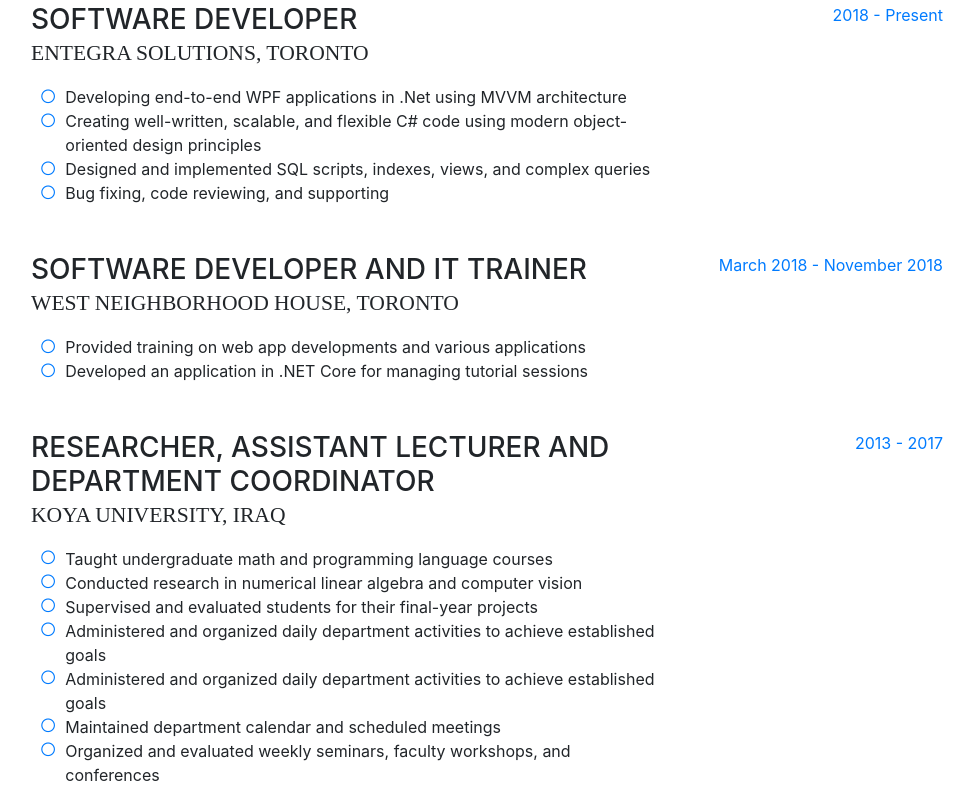
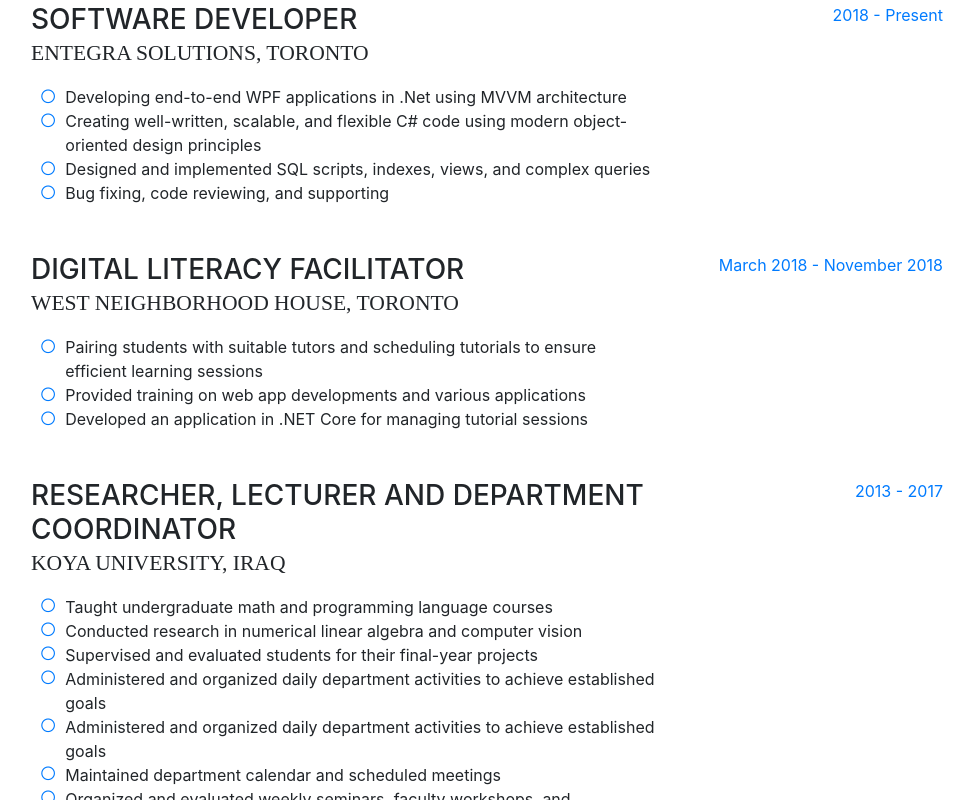
Before and after one commit to dashtiali/dashtiali.github.io, a website with bundled scripts: page index.html in a window 1280 px wide. Shown: the part 1731-2531 px from the top of the page, without its empty margins (289-1263 px from the left). Built offline with nearby package versions, Linux system fonts and the light colour scheme; a web font is replaced by a local one.

Commit message:
Update index.html

```diff
--- a/index.html
+++ b/index.html
@@ -68,7 +68,7 @@
           <h1 class="mb-0">Dashti
             <span class="text-primary">Ali</span>
           </h1>
-          <div class="subheading mb-5">Toronto, Ontario, Canada· dashti.a.ali at outlook.com
+          <div class="subheading mb-5">Toronto, Ontario, Canada
           </div>
           <p class="mb-5">I'm a full-stack software developer with over 5 years of experience in desktop and web app development. I specialize in designing user-friendly software solutions, and I'm well-versed in API development, microservices, and Azure DevOps. Additionally, I'm a researcher in machine learning and topological data analysis, enabling me to  analyze complex data and extract meaningful patterns and insights.
             <br>Overall, my extensive experience as a full-stack software developer, knowledge of API development and microservices architecture, and my research background in machine learning and topological data analysis, make me a well-rounded professional capable of delivering high-quality and cutting-edge software solutions.</p>
@@ -173,9 +173,13 @@
 
           <div class="resume-item d-flex flex-column flex-md-row mb-5">
             <div class="resume-content mr-auto">
-              <h3 class="mb-0">Software Developer and IT Trainer</h3>
+              <h3 class="mb-0">Digital Literacy Facilitator</h3>
               <div class="subheading mb-3">West Neighborhood House, Toronto</div>
               <ul class="fa-ul mb-0">
+                  <li>
+                    <i class="fa-li fa fa-circle-thin  text-primary"></i>
+                    Pairing students with suitable tutors and scheduling tutorials to ensure efficient learning sessions
+                  </li>
                   <li>
                     <i class="fa-li fa fa-circle-thin  text-primary"></i>
                     Provided training on web app developments and various applications
@@ -193,7 +197,7 @@
 
           <div class="resume-item d-flex flex-column flex-md-row mb-5">
             <div class="resume-content mr-auto">
-              <h3 class="mb-0">Researcher, Assistant Lecturer and Department Coordinator</h3>
+              <h3 class="mb-0">Researcher, Lecturer and Department Coordinator</h3>
               <div class="subheading mb-3">Koya University, Iraq</div>
               <ul class="fa-ul mb-0">
                   <li>
```
